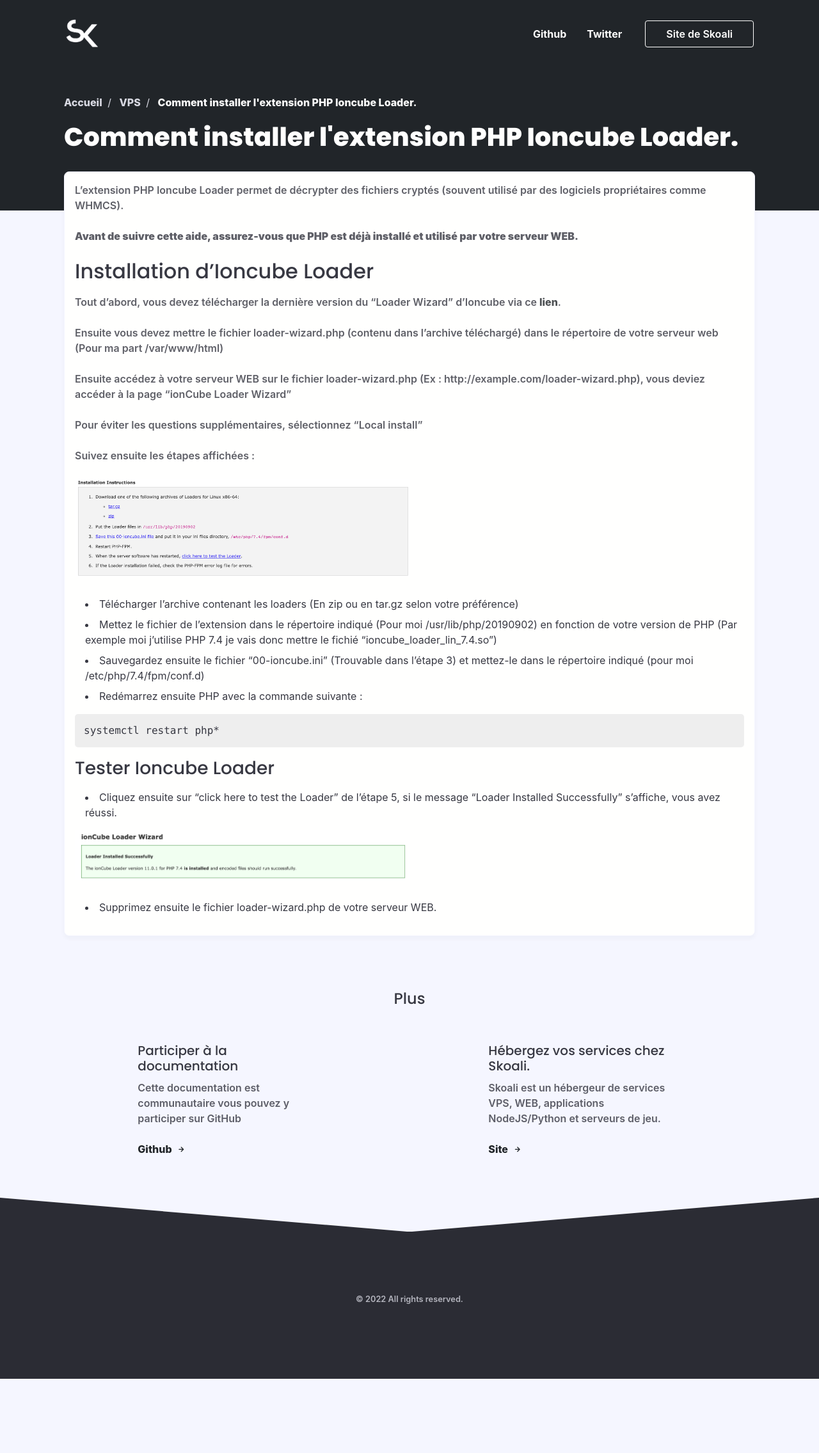
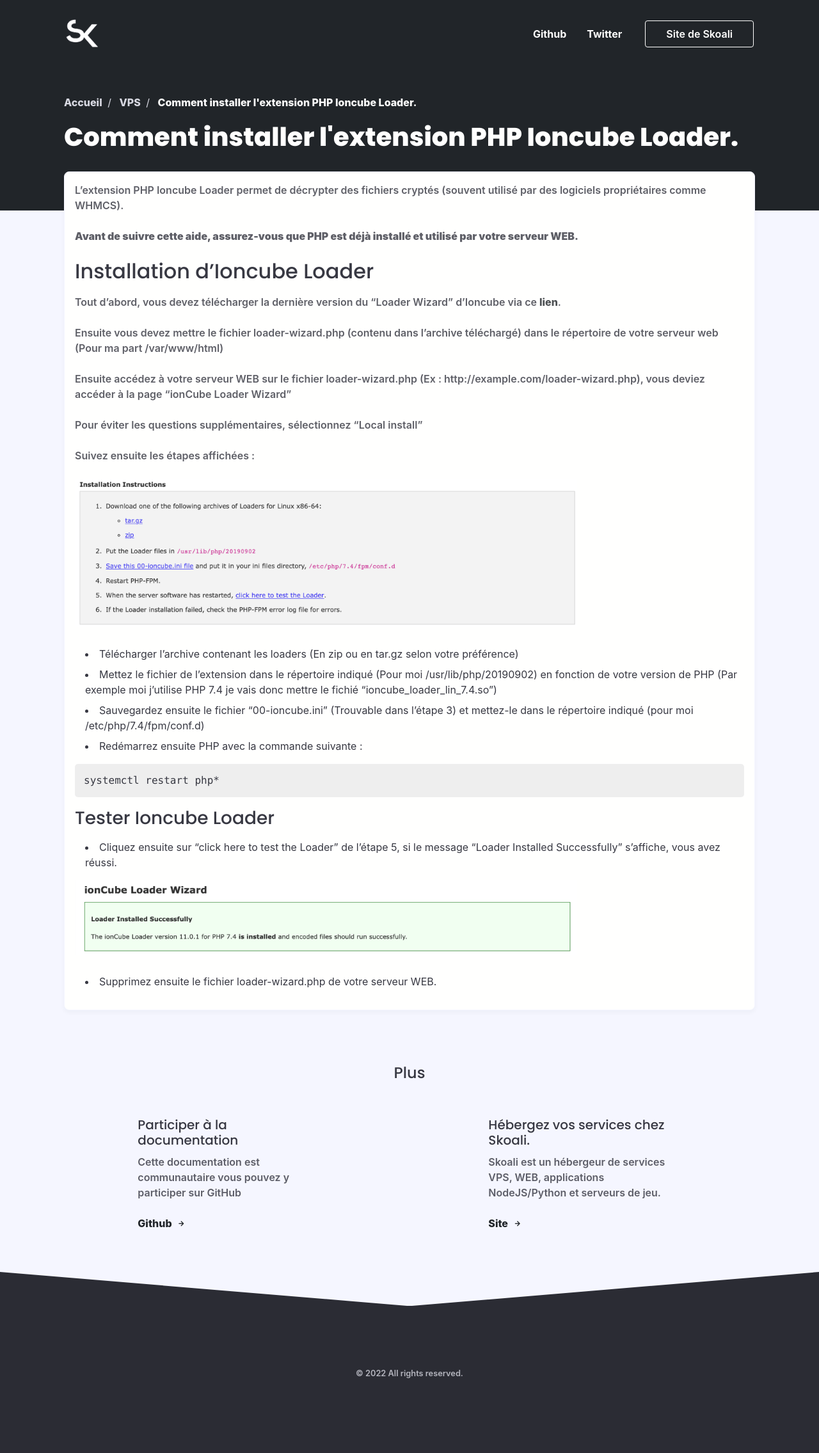
Before and after one commit to Skoali/doc, a Jekyll site: the page built from _posts/vps/2022-03-27-installer-l-extension-ioncube-loader.md, in a window 1280 px wide. Shown: the whole page at 64% size. Built offline with Jekyll 4.4.1, drawn with Linux system fonts in a browser that asks for light colours; nearby versions of some CDN libraries; some web fonts are replaced; before the commit the page ends 2155 px from its top, so only the background shows below that.

Commit message:
Update 2022-03-27-installer-l-extension-ioncube-loader.md

```diff
--- a/_posts/vps/2022-03-27-installer-l-extension-ioncube-loader.md
+++ b/_posts/vps/2022-03-27-installer-l-extension-ioncube-loader.md
@@ -22,7 +22,7 @@
 
 Suivez ensuite les étapes affichées :
 
-![Installation d'ioncube]({{ site.baseurl }}/images/ioncube-install-instructions.png){:width="50%"}
+![Installation d'ioncube]({{ site.baseurl }}/images/ioncube-install-instructions.png){:width="75%"}
 
 * Télécharger l'archive contenant les loaders (En zip ou en tar.gz selon votre préférence)
 * Mettez le fichier de l'extension dans le répertoire indiqué (Pour moi /usr/lib/php/20190902) en fonction de votre version de PHP (Par exemple moi j'utilise PHP 7.4 je vais donc mettre le fichié "ioncube_loader_lin_7.4.so")
@@ -37,6 +37,6 @@
 
 * Cliquez ensuite sur "click here to test the Loader" de l'étape 5, si le message "Loader Installed Successfully" s'affiche, vous avez réussi.
 
-![Ioncube loader installé]({{ site.baseurl }}/images/ioncube-loader-installed.png){:width="50%"}
+![Ioncube loader installé]({{ site.baseurl }}/images/ioncube-loader-installed.png){:width="75%"}
 
 * Supprimez ensuite le fichier loader-wizard.php de votre serveur WEB.
```
